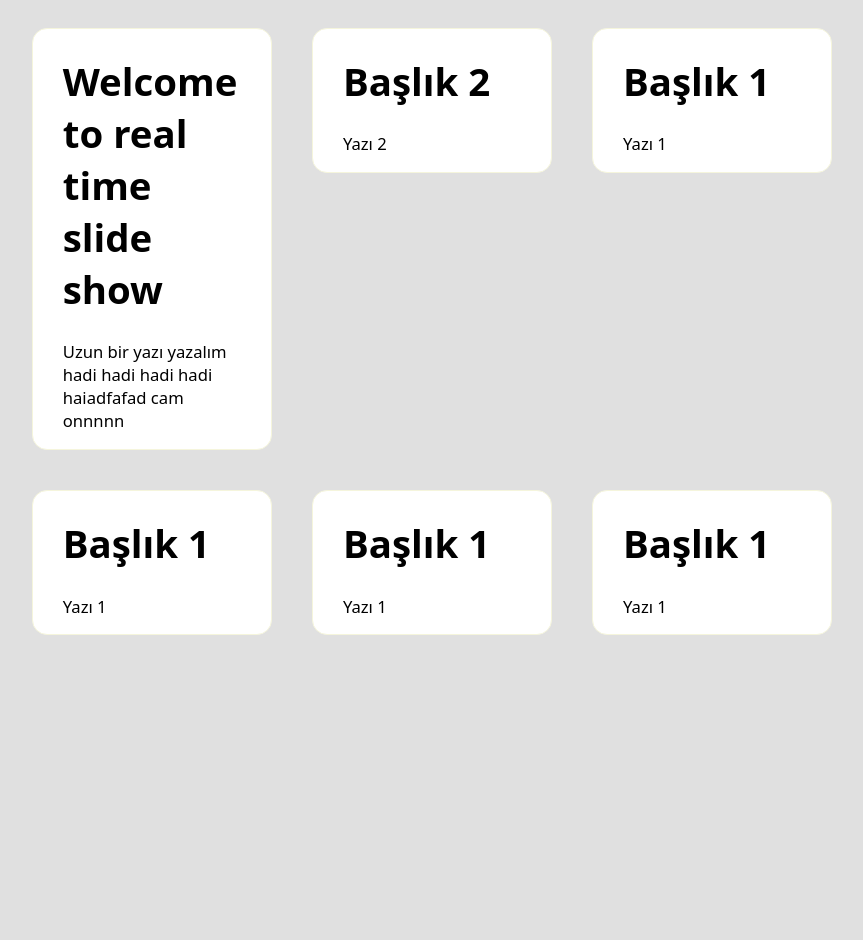
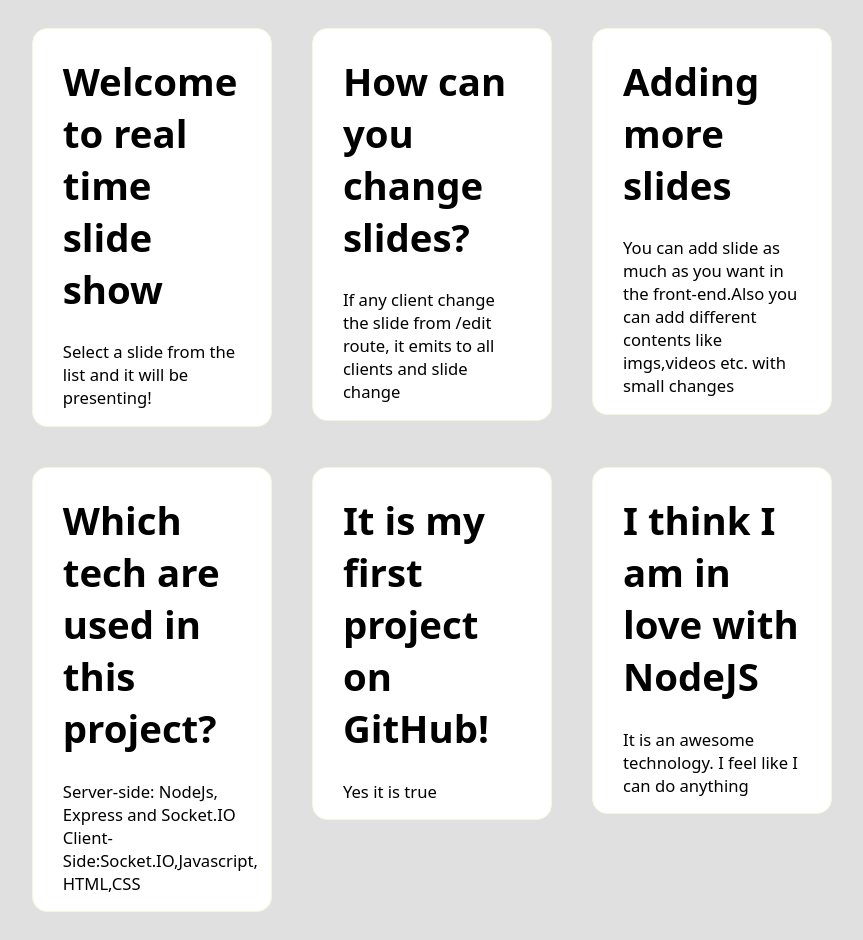
Before and after one commit to qouv/realtime-slide-show, a website: page views/edit.html in a window 1280 px wide. Shown: the whole page, without its empty margins (154-1017 px from the left). Before the commit the page ends 800 px from the top, so only its background shows below. Drawn offline with nearby package versions, Linux system fonts and the light colour scheme; no server answers.

Commit message:
minor changes

```diff
--- a/views/edit.html
+++ b/views/edit.html
@@ -1,7 +1,7 @@
 <!DOCTYPE html>
 <html>
 <head>
-  <title>Real-time Slides Tutorial | Show</title>
+  <title>Real-time Slide Show</title>
   <script src="/socket.io/socket.io.js"></script>
   <script src="https://ajax.googleapis.com/ajax/libs/jquery/3.5.1/jquery.min.js"></script>
 
@@ -72,7 +72,7 @@
                 <h1 class="title">Welcome to real time slide show</h1>
               </div>
               <div class="slide-text">
-                <p class="text">Uzun bir yazı yazalım hadi hadi hadi hadi haiadfafad cam onnnnn</p>
+                <p class="text">Select a slide from the list and it will be presenting!</p>
               </div>
             </div>
           </div>
@@ -82,10 +82,10 @@
           <div class="changer-slide-container">
            <div class="changer-slide-content">
               <div class="slide-title">
-                <h1 class="title">Başlık 2</h1>
+                <h1 class="title">How can you change slides?</h1>
               </div>
               <div class="slide-text">
-                <p class="text">Yazı 2</p>
+                <p class="text">If any client change the slide from /edit route, it emits to all clients and slide change</p>
               </div>
             </div>
           </div>
@@ -95,10 +95,10 @@
           <div class="changer-slide-container">
            <div class="changer-slide-content">
               <div class="slide-title">
-                <h1 class="title">Başlık 1</h1>
+                <h1 class="title">Adding more slides</h1>
               </div>
               <div class="slide-text">
-                <p class="text">Yazı 1</p>
+                <p class="text">You can add slide as much as you want in the front-end.Also you can add different contents like imgs,videos etc. with small changes</p>
               </div>
             </div>
           </div>
@@ -114,10 +114,10 @@
           <div class="changer-slide-container">
            <div class="changer-slide-content">
               <div class="slide-title">
-                <h1 class="title">Başlık 1</h1>
+                <h1 class="title">Which tech are used in this project?</h1>
               </div>
               <div class="slide-text">
-                <p class="text">Yazı 1</p>
+                <p class="text">Server-side: NodeJs, Express and Socket.IO Client-Side:Socket.IO,Javascript, <br>HTML,CSS</p>
               </div>
             </div>
           </div>
@@ -127,10 +127,10 @@
           <div class="changer-slide-container">
            <div class="changer-slide-content">
               <div class="slide-title">
-                <h1 class="title">Başlık 1</h1>
+                <h1 class="title">It is my first project on GitHub! </h1>
               </div>
               <div class="slide-text">
-                <p class="text">Yazı 1</p>
+                <p class="text">Yes it is true</p>
               </div>
             </div>
           </div>
@@ -140,10 +140,10 @@
           <div class="changer-slide-container">
            <div class="changer-slide-content">
               <div class="slide-title">
-                <h1 class="title">Başlık 1</h1>
+                <h1 class="title">I think I am in love with NodeJS</h1>
               </div>
               <div class="slide-text">
-                <p class="text">Yazı 1</p>
+                <p class="text">It is an awesome technology. I feel like I can do anything</p>
               </div>
             </div>
           </div>
```
Also changed, not shown: views/show.html (+1 -1 lines), imgs/realtime-slider1.gif (added).
